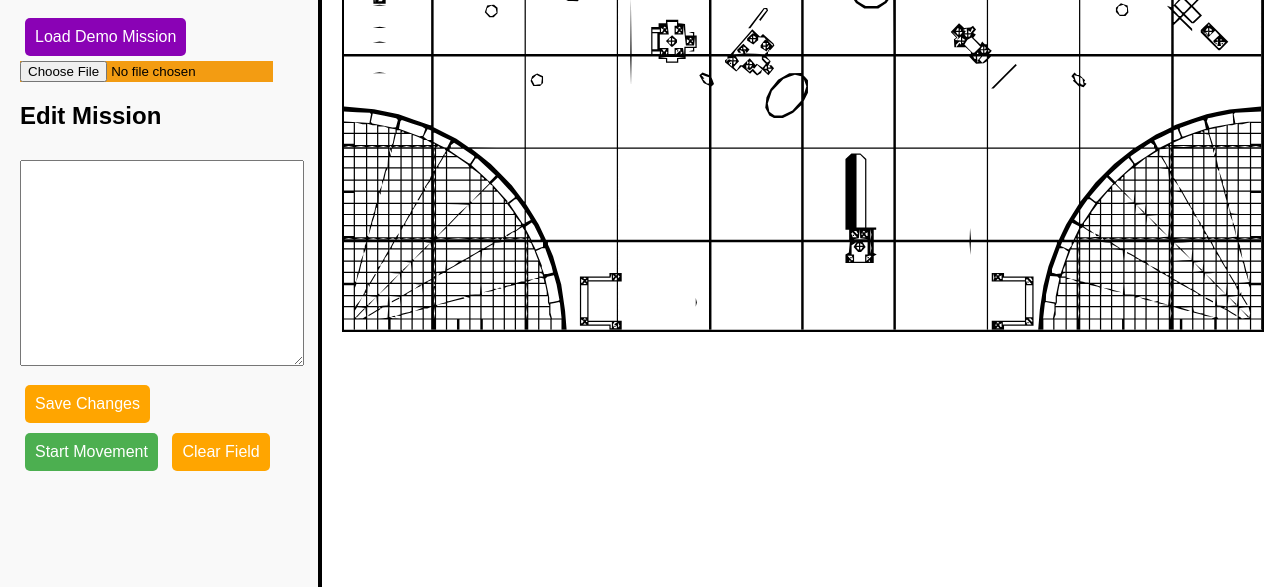
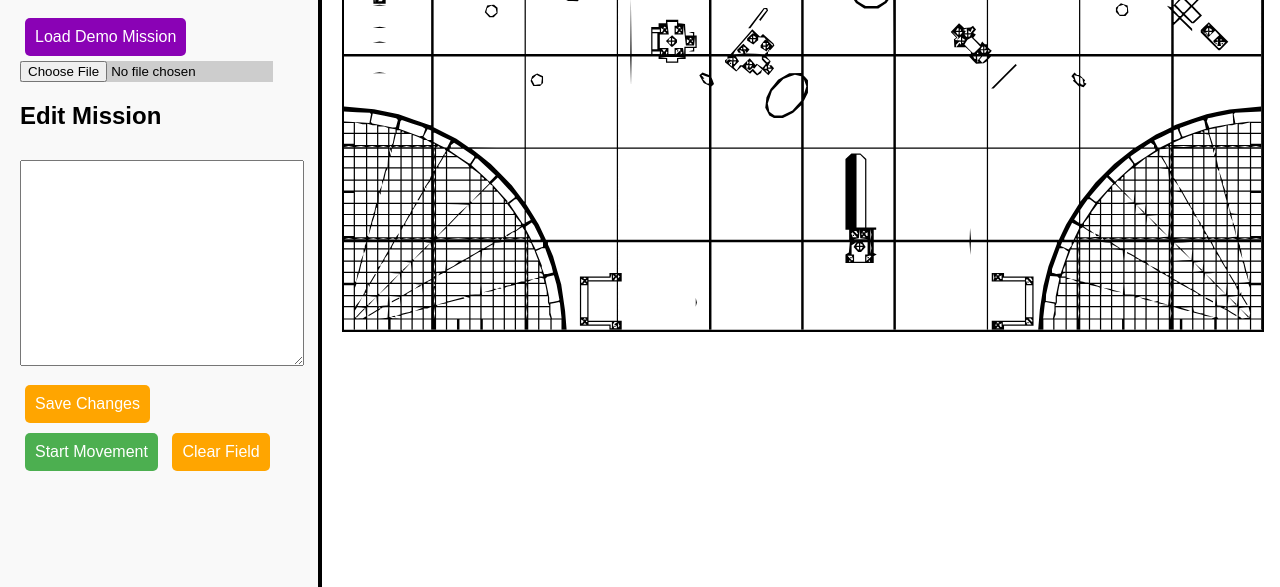
Before and after one commit to kennyhaggard/FLL-field-mapping, a plain HTML site: page index.html in a window 1280 px wide. Shown: the part 213-800 px from the top of the page. Drawn offline with nearby package versions, Linux system fonts and the light colour scheme.

Commit message:
Update index.html

```diff
--- a/index.html
+++ b/index.html
@@ -45,7 +45,7 @@
             background-color: #007bff;
         }
         .load-button {
-            background-color: #f39c12;
+            background-color: #cdcdcd;
         }
         .mission-list {
             margin-top: 20px;
```
